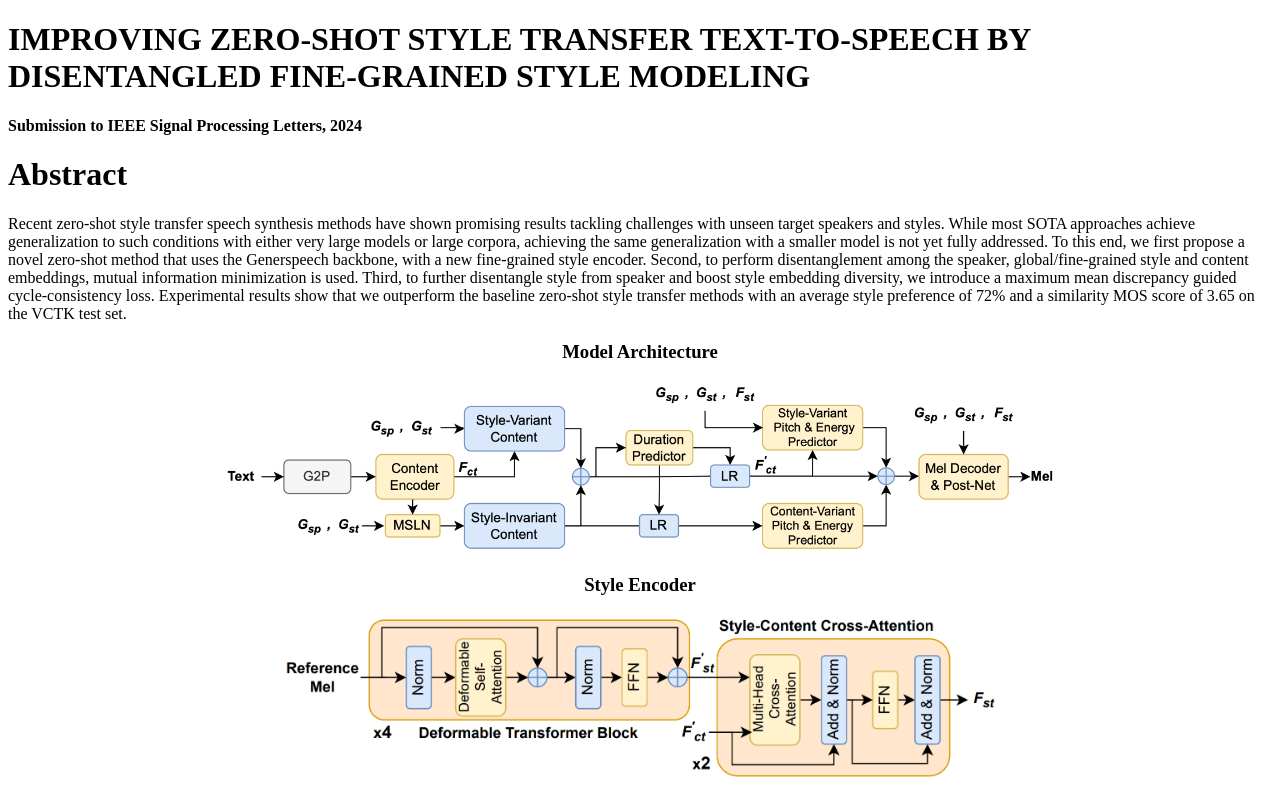
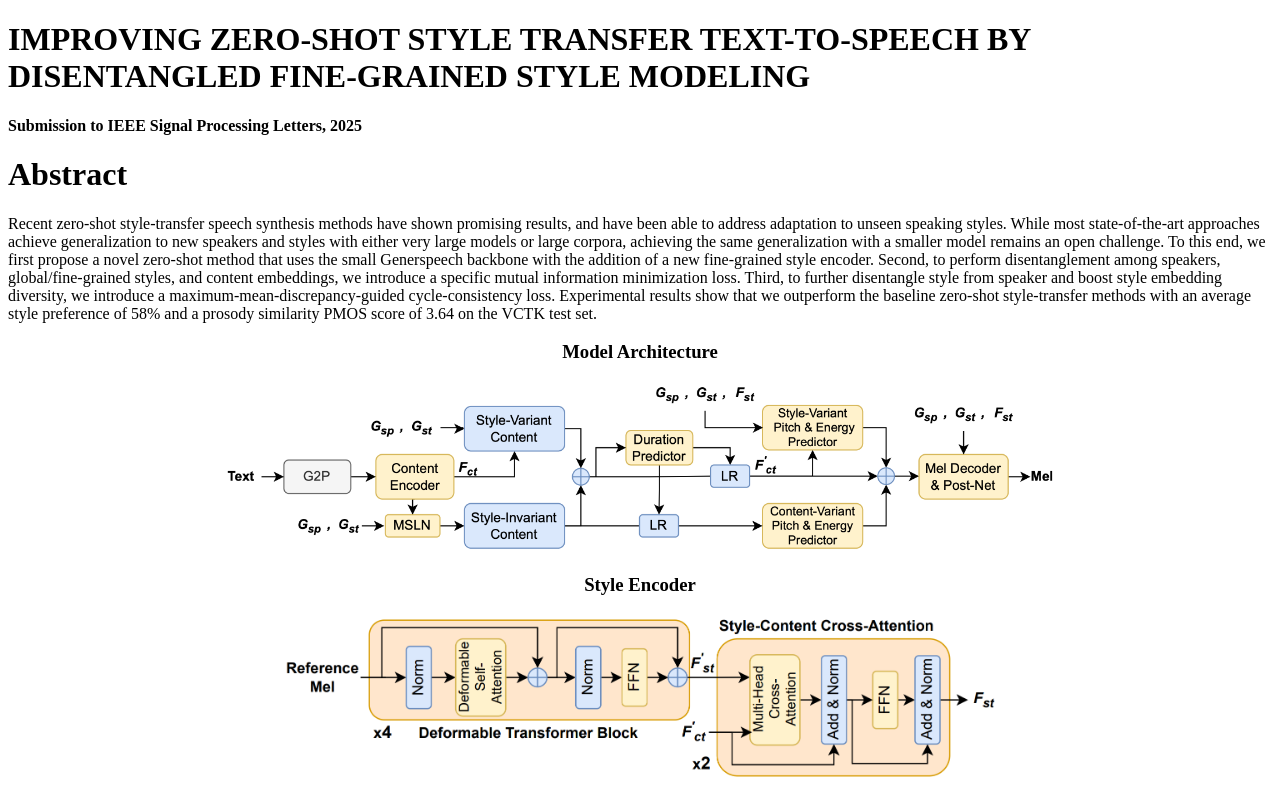
Before and after one commit to profiterole1107/improvingstyletransfer, a plain HTML site: page index.html in a window 1280 px wide. Shown: the top 798 px of the page. Drawn offline with Linux system fonts and the light colour scheme.

Commit message:
Update index.html

```diff
--- a/index.html
+++ b/index.html
@@ -18,10 +18,10 @@ table, th, td {
 
 <h1>IMPROVING ZERO-SHOT STYLE TRANSFER TEXT-TO-SPEECH BY DISENTANGLED FINE-GRAINED STYLE MODELING</h1>
 
-<b>Submission to IEEE Signal Processing Letters, 2024</b><p>
+<b>Submission to IEEE Signal Processing Letters, 2025</b><p>
 
 <h1 id="abstract">Abstract</h1>
-<p>Recent zero-shot style transfer speech synthesis methods have shown promising results tackling challenges with unseen target speakers and styles. While most SOTA approaches achieve generalization to such conditions with either very large models or large corpora, achieving the same generalization with a smaller model is not yet fully addressed. To this end, we first propose a novel zero-shot method that uses the Generspeech backbone, with a new fine-grained style encoder. Second, to perform disentanglement among the speaker, global/fine-grained style and content embeddings, mutual information minimization is used. Third, to further disentangle style from speaker and boost style embedding diversity, we introduce a maximum mean discrepancy guided cycle-consistency loss. Experimental results show that we outperform the baseline zero-shot style transfer methods with an average style preference of 72% and a similarity MOS score of 3.65 on the VCTK test set.</p>
+<p>Recent zero-shot style-transfer speech synthesis methods have shown promising results, and have been able to address adaptation to unseen speaking styles. While most state-of-the-art approaches achieve generalization to new speakers and styles with either very large models or large corpora, achieving the same generalization with a smaller model remains an open challenge. To this end, we first propose a novel zero-shot method that uses the small Generspeech backbone with the addition of a new fine-grained style encoder. Second, to perform disentanglement among speakers, global/fine-grained styles, and content embeddings, we introduce a specific mutual information minimization loss. Third, to further disentangle style from speaker and boost style embedding diversity, we introduce a maximum-mean-discrepancy-guided cycle-consistency loss. Experimental results show that we outperform the baseline zero-shot style-transfer methods with an average style preference of 58% and a prosody similarity PMOS score of 3.64 on the VCTK test set.</p>
 
 <div>
 <center>
```
